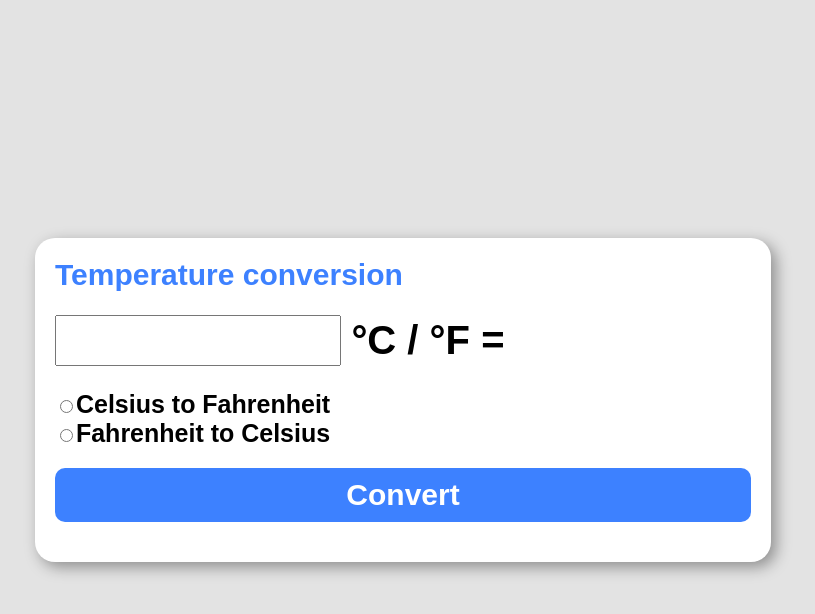
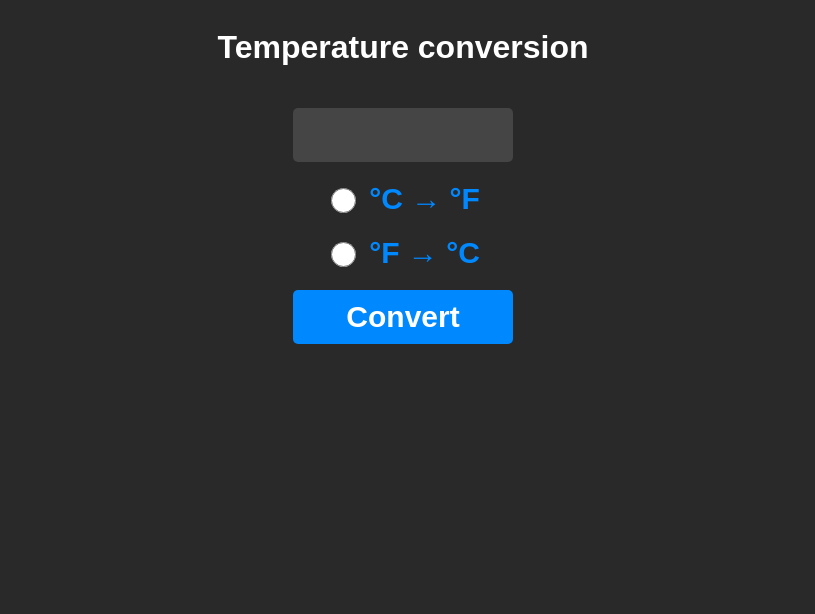
Before and after one commit to justlearningguy/tempconversion, a plain HTML site: page index.html in a window 1280 px wide. Shown: the whole page, without its empty margins (237-1052 px from the left). Drawn offline with Linux system fonts and the light colour scheme.

Commit message:
changed theme to dark and did small design features

```diff
--- a/index.css
+++ b/index.css
@@ -1,65 +1,75 @@
 body {
-    margin: 0px;
-    background: hsl(0, 0%, 89%);
+    display: flex;
+    flex-direction: column;
+    align-items: center;
+    height: 100vh;
+    background: var(--background);
+    gap: 20px
+}
+label {
+    color: var(--main-color);
+    font-weight: bold;
+    font-size: 30px;
+    margin-left: 10px;
+}
+input[type=radio] {
+    height: 25px;
+    width: 25px;
+}
+.inputLabelContainer {
     display: flex;
     align-items: center;
-    justify-content: center;
-    height: 100vh;
-    font-family: Arial;
-}
-.main-container {
-    width: fit-content;
-    height: fit-content;
-    background: white;
-    padding: 20px;
-    border-radius: 20px;
-    box-shadow: 5px 5px 15px rgba(0, 0, 0, 0.375);
-}
-#type_form {
-    width: 40%;
-    font-size: 40px;
 }
 #main_h {
-    color: hsl(219, 100%, 62%);
+    color: white;
     font-weight: bold;
-    font-size: 30px;
-    margin: 0px;
-}
-#type_of_degree {
-    font-size: 40px;
-    margin-left: 10px;
+    text-align: center;
 }
 #answer {
     font-size: 40px;
-    color: hsl(219, 100%, 62%);
+    color: white;
+    font-weight: bold;
     margin-left: 10px;
 }
-.form_container {
-    display: flex;
-    align-items: center;
+:root {
+    --main-color: hsl(208, 100%, 50%);
+    --background: #292929;
+    --light-background: #454545;
 }
-label {
-    font-size: 25px;
-    font-weight: bold;
+* {
+    font-family: Arial, sans-serif;
 }
 #submit {
     padding: 10px;
-    border-radius: 10px;
-    background: hsl(219, 100%, 62%);
+    border-radius: 5px;
     color: white;
+    font-weight: bold;
+    background: var(--main-color);
+    cursor: pointer;
     border: none;
+    font-size: 30px;
+    width: 220px;
+}
+#submit:hover {
+    background:  hsl(208, 100%, 60%);
+}
+#submit:active {
+    background:  hsl(208, 100%, 70%);
+}
+#type_form {
+    background: var(--light-background);
+    border-radius: 5px;
+    border: none;
+    padding: 10px;
+    color: white;
     font-weight: bold;
     font-size: 30px;
-    margin-top: 20px;
-    cursor: pointer;
-    width: 100%;
-}
-#submit:hover {
-    background: hsl(219, 100%, 52%);
-
+    width: 200px;
+    text-align: center;
 }
 #alert {
-    color: red;
-    font-weight: bolder;
+    color: rgb(255, 74, 74);
+    font-weight: bold;
+    text-align: center;
     font-size: 30px;
 }
--- a/index.html
+++ b/index.html
@@ -7,18 +7,21 @@
     <link rel="stylesheet" href="index.css">
 </head>
 <body>
-    <div class="main-container">
         <h1 id="main_h">Temperature conversion</h1>
-        <div class="form_container">
-            <input id="type_form">
-            <h1 id="type_of_degree"></h1>
-            <h1 id="answer"></h1>
+        <input id="type_form">
+
+        <div class="inputLabelContainer">
+            <input type="radio" name="radio" id="c_to_f">
+            <label for="c_to_f">°C → °F</label>
         </div>
-        <input type="radio" name="radio" id="c_to_f"><label for="c_to_f">Celsius to Fahrenheit</label><br>
-        <input type="radio" name="radio" id="f_to_c"><label for="f_to_c">Fahrenheit to Celsius</label><br>
+
+        <div class="inputLabelContainer">
+            <input type="radio" name="radio" id="f_to_c">
+            <label for="f_to_c">°F → °C</label>
+        </div>
         <button id="submit" onclick="convert()">Convert</button>
+        <h1 id="answer"></h1>
         <h1 id="alert"></h1>
-    </div>
 
     <script src="index.js"></script>
 </body>
--- a/index.js
+++ b/index.js
@@ -1,34 +1,18 @@
 const c_to_f = document.getElementById("c_to_f");
 const f_to_c = document.getElementById("f_to_c");
-const type_of_degree = document.getElementById("type_of_degree");
 const answer = document.getElementById("answer");
 const type_form = document.getElementById("type_form");
 const alert = document.getElementById("alert");
-if(c_to_f.checked) {
-    type_of_degree.textContent = "°C = ";
-}
-else if(f_to_c.checked) {
-    type_of_degree.textContent = "°F = ";
-}
-else {
-    type_of_degree.textContent = "°C / °F = ";
-}
-c_to_f.onclick = function() {
-    type_of_degree.textContent = "°C = ";
-}
-f_to_c.onclick = function() {
-    type_of_degree.textContent = "°F = ";
-}
 function convert() {
     let a = Number(type_form.value);
     if(isNaN(a) == false && ( c_to_f.checked || f_to_c.checked ) ) {
         if(c_to_f.checked) {
             a = a*9/5 + 32;
-            answer.textContent = a.toFixed(2) + "°F";
+            answer.textContent = a.toFixed(2) + " °F";
         }
         else {
             a = (a-32)*5/9;
-            answer.textContent = a.toFixed(2) + "°F";
+            answer.textContent = a.toFixed(2) + " °C";
         }
         alert.textContent = "";
     }
```
